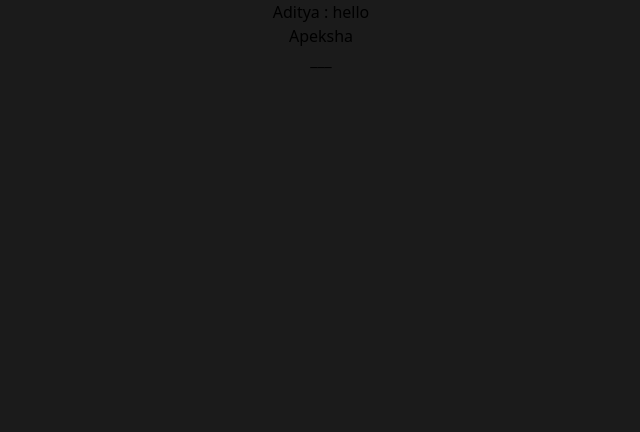
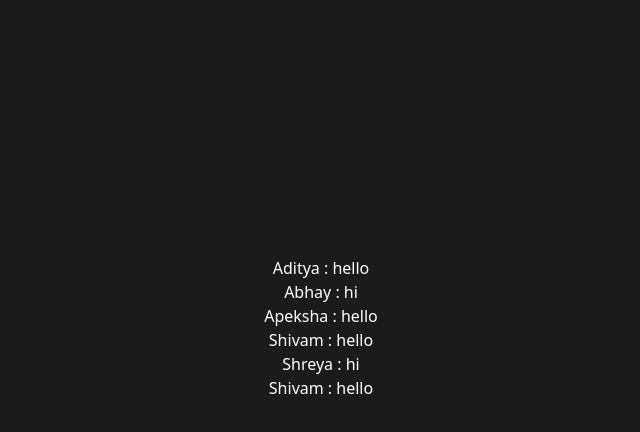
Before and after one commit to AdityaRaj-DE/Travel-desk, a React (Vite) app: page / in a window 1280 px wide. Shown: the top 432 px of the page, without its empty margins (319-959 px from the left). Built offline with nearby package versions, Linux system fonts and the light colour scheme.

Commit message:
everybodyAdded

```diff
--- a/src/App.jsx
+++ b/src/App.jsx
@@ -6,9 +6,14 @@ function App() {
 
   return (
     <>
-      <div>Aditya : hello</div>
-    <div>Apeksha</div>
-    ___
+      <div className="text">
+        <div>Aditya : hello</div>
+        <div>Abhay : hi</div>
+        <div>Apeksha : hello</div>
+        <div>Shivam : hello</div>
+        <div>Shreya : hi</div>
+        <div>Shivam : hello</div>
+      </div>
     </>
   )
 }
```
